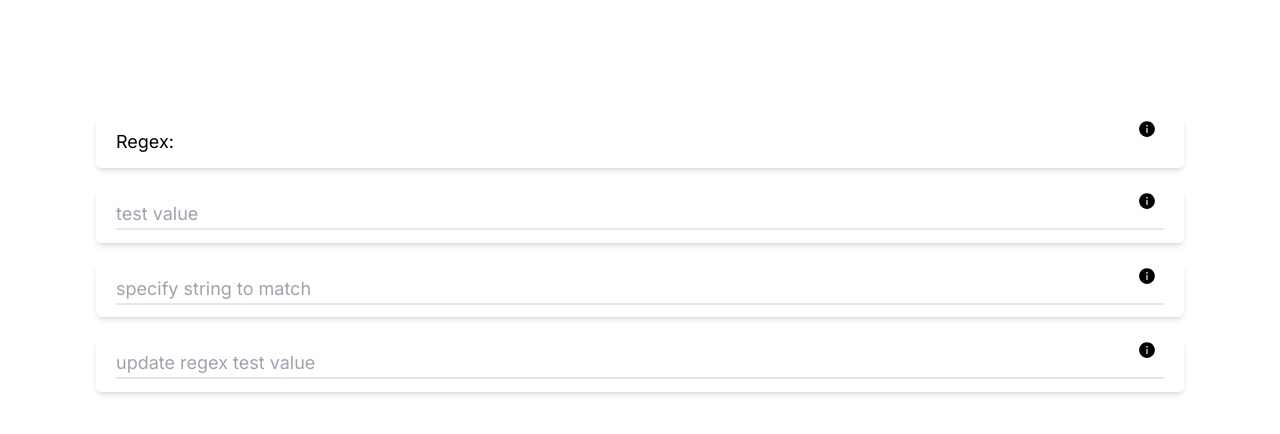
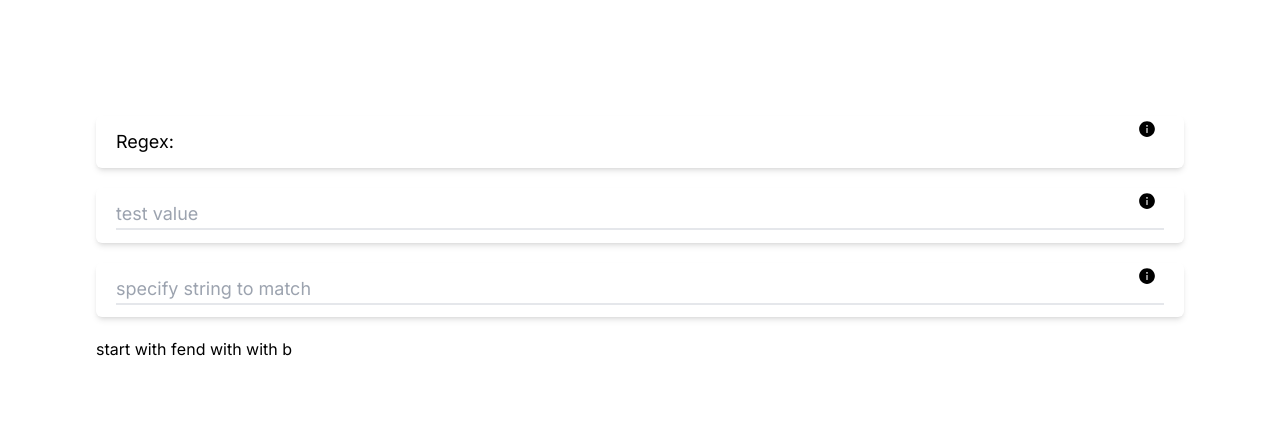
Before and after one commit to malek-cdda/regex, a Next.js app: page / in a window 1280 px wide. Shown: the top 434 px of the page. Built offline with nearby package versions, Linux system fonts and the light colour scheme.

Commit message:
update regex value

```diff
--- a/src/app/page.js
+++ b/src/app/page.js
@@ -12,9 +12,11 @@ export default function Home() {
   const [regex, setRegex] = useState("");
   const [regexConvertText, setRegexConvertText] = useState("");
   const [checkValue, setCheckValue] = useState(null);
-  const [checkUpdateValue, setUpdateCheckValue] = useState(null);
+
   // inital update regex string
   const [content, setContent] = useState("");
+  // start and end value initial state here
+  const [startEndValue, setStartEndValue] = useState({});
   useEffect(() => {
     const specialSignCharacters = ["@", "*", "%", ".", "#", " ", "^", "!"];
     //  separate all string character function
@@ -24,11 +26,17 @@ export default function Home() {
     );
     //  string convert process in convert normal string to regex process function
     const regexMakingValue = regexProcess(separateWord, specialSignCharacters);
+    //  start value set
+    let startValue = startEndValue.start ? startEndValue.start : "";
+    // endvalu set
+    let endValue = startEndValue.end ? startEndValue.end : "";
     //  making regex process
-    const reg = new RegExp(regexMakingValue);
+    const regexValue = new RegExp(
+      `[${startValue}]` + regexMakingValue + `[${endValue}]` + `$`
+    );
 
-    setRegex(reg);
-  }, [regexConvertText]);
+    setRegex(regexValue);
+  }, [regexConvertText, startEndValue]);
   // convert regex to string
 
   const regexToString = regex.toString();
@@ -43,20 +51,19 @@ export default function Home() {
 
   // regex check if regex valid return true or false
   const checkingRegex = (value, type) => {
+    console.log(type);
     if (type == "normalText") {
       regex.test(value) ? setCheckValue(true) : setCheckValue(false);
     } else {
       // create update regex value
       const checkUpdateRegex = new RegExp(content);
-      checkUpdateRegex.test(value)
-        ? setUpdateCheckValue(true)
-        : setUpdateCheckValue(false);
+      checkUpdateRegex.test(value) ? setCheckValue(true) : setCheckValue(false);
     }
   };
-
+  console.log(startEndValue);
   return (
     <main className="  p-24">
-      <div>
+      {/* regex value show code here  */}
       <div className="text-lg py-3 px-5 shadow-md rounded-md my-5 flex space-x-2 border-none outline-none   relative">
         <div className="flex space-x-2">
           <h1 className="capitalize">regex:</h1>
@@ -73,18 +80,22 @@ export default function Home() {
             <AiFillInfoCircle />
           </span>
           <div className="group-hover:flex hidden absolute border w-52 bg-black text-white px-2 py-5 -right-10 rounded-md z-50">
-              specified test value does not match the generated regular
-              expression, the description of the regular expression will be
-              displayed as a validation error directly below the te
+            see the regex string that is generated from the specified test value
           </div>
         </div>
       </div>
+      {/* regex value for testing  */}
       <div className="text-lg py-3 px-5 shadow-md rounded-md my-5 relative  ">
         <div>
           <input
             className="w-full focus:outline-none border-b-2 "
             placeholder="test value"
-              onChange={(e) => checkingRegex(e.target.value, "normalText")}
+            onChange={(e) =>
+              checkingRegex(
+                e.target.value,
+                content ? "updateText" : "normalText"
+              )
+            }
           />
           <span className="text-[8px] text-red-400  ">
             {checkValue == false ? "match the requested form" : ""}
@@ -104,6 +115,7 @@ export default function Home() {
           </div>
         </div>
       </div>
+      {/* for creating regex input some text  */}
       <div className="text-lg py-3 px-5 shadow-md rounded-md my-5 relative  ">
         <div>
           <input
@@ -123,31 +135,28 @@ export default function Home() {
           </div>
         </div>
       </div>
-        <div className="text-lg py-3 px-5 shadow-md rounded-md my-5 relative  ">
+      {/* start and end value given here  */}
       <div>
-            <input
-              className="w-full focus:outline-none border-b-2 "
-              placeholder="update regex test value"
-              onChange={(e) => checkingRegex(e.target.value, "updateText")}
-            />
-            <span className="text-[8px] text-red-400  ">
-              {checkUpdateValue == false ? "match the requested form" : ""}
-            </span>
-            <h6 className="text-sm">
-              {checkUpdateValue == false ? "not matching" : ""}
-            </h6>
-          </div>
-          <div className="group   absolute  top-1 right-7">
-            <span className="cursor-pointer">
-              <AiFillInfoCircle />
-            </span>
-            <div className="group-hover:flex hidden absolute border w-52 bg-black text-white px-2 py-5 -right-10 rounded-md z-50">
-              specified test value does not match the generated regular
-              expression, the description of the regular expression will be
-              displayed as a validation error directly below the te
-            </div>
-          </div>
-        </div>
+        <button
+          onClick={(e) => {
+            setStartEndValue({
+              ...startEndValue,
+              start: "f",
+            });
+          }}
+        >
+          start with f
+        </button>
+        <button
+          onClick={(e) => {
+            setStartEndValue({
+              ...startEndValue,
+              end: "b",
+            });
+          }}
+        >
+          end with with b
+        </button>
       </div>
     </main>
   );
--- a/src/components/regex.js
+++ b/src/components/regex.js
@@ -49,21 +49,45 @@ export const separateCharacter = (value, specialSignCharacters) => {
 export const regexProcess = (value, specialCharacters) => {
   let regexMakingValue = "";
   value.forEach((item) => {
+    let c = 0;
     // checkinG character is an special or not
     if ([...item].some((char) => specialCharacters.includes(char))) {
       // const d = parts.push(value[i]);
-      const regexAcceptValue = `[${item}]` + `{${item.length}}`;
-      regexMakingValue = regexMakingValue + regexAcceptValue;
+      const upperAcceptValue = `[${item}]` + `{${item.length}}`;
+      regexMakingValue = regexMakingValue + upperAcceptValue;
     }
     // checking number of character
     else if (Number(item)) {
-      const regexAcceptValue = `[1-9]` + `{${item.length}}`;
-      regexMakingValue = regexMakingValue + regexAcceptValue;
+      const upperAcceptValue = `[1-9]` + `{${item.length}}`;
+      regexMakingValue = regexMakingValue + upperAcceptValue;
     }
     // checking word of character
     else {
-      const regexAcceptValue = `[a-zA-Z]` + `{${item.length}}`;
-      regexMakingValue = regexMakingValue + regexAcceptValue;
+      let upperAcceptValue = "";
+      let lowerAcceptValue = "";
+      let uppercaseCount = 0;
+      let lowercaseCount = 0;
+      for (let i = 0; i < item.length; i++) {
+        const char = item.charAt(i);
+        if (/[A-Z]/.test(char)) {
+          uppercaseCount++;
+        } else if (/[a-z]/.test(char)) {
+          lowercaseCount++;
+        }
+      }
+      if (uppercaseCount > 0) {
+        upperAcceptValue = `[A-Z]` + `{${uppercaseCount}}`;
+      }
+      if (lowercaseCount > 0) {
+        lowerAcceptValue = `[a-z]` + `{${lowercaseCount}}`;
+      }
+      console.log(uppercaseCount, lowercaseCount);
+      if (uppercaseCount > 0 && lowercaseCount > 0) {
+        regexMakingValue = `[a-zA-Z]` + `{${uppercaseCount + lowercaseCount}}`;
+      } else {
+        regexMakingValue =
+          regexMakingValue + lowerAcceptValue + upperAcceptValue;
+      }
     }
   });
   return regexMakingValue;
```
Lines whose indentation alone changed are shown as unchanged.
